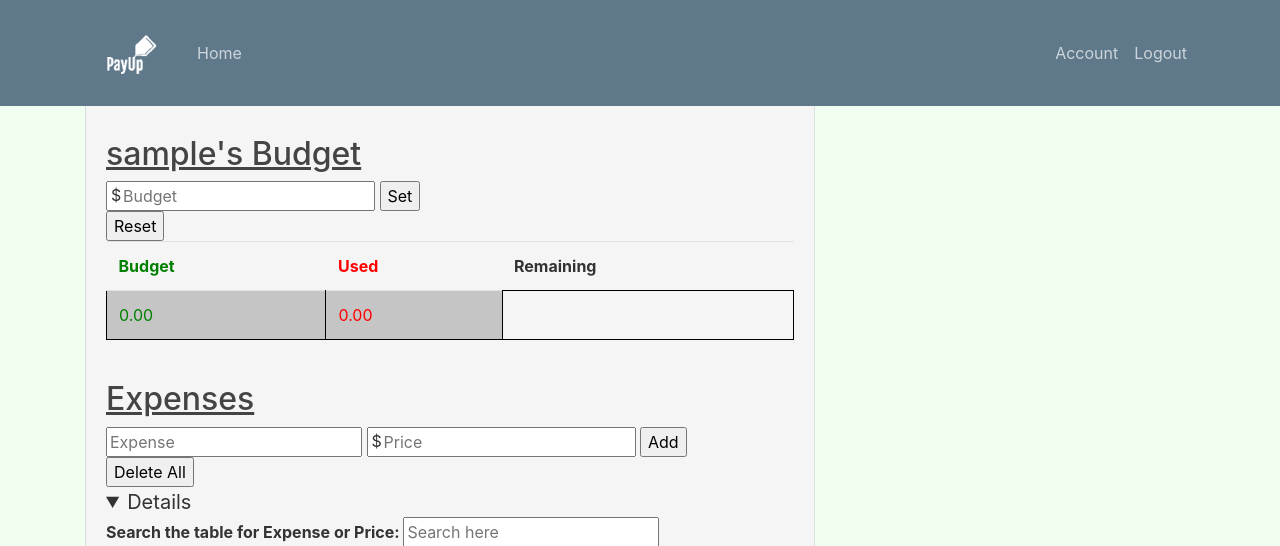
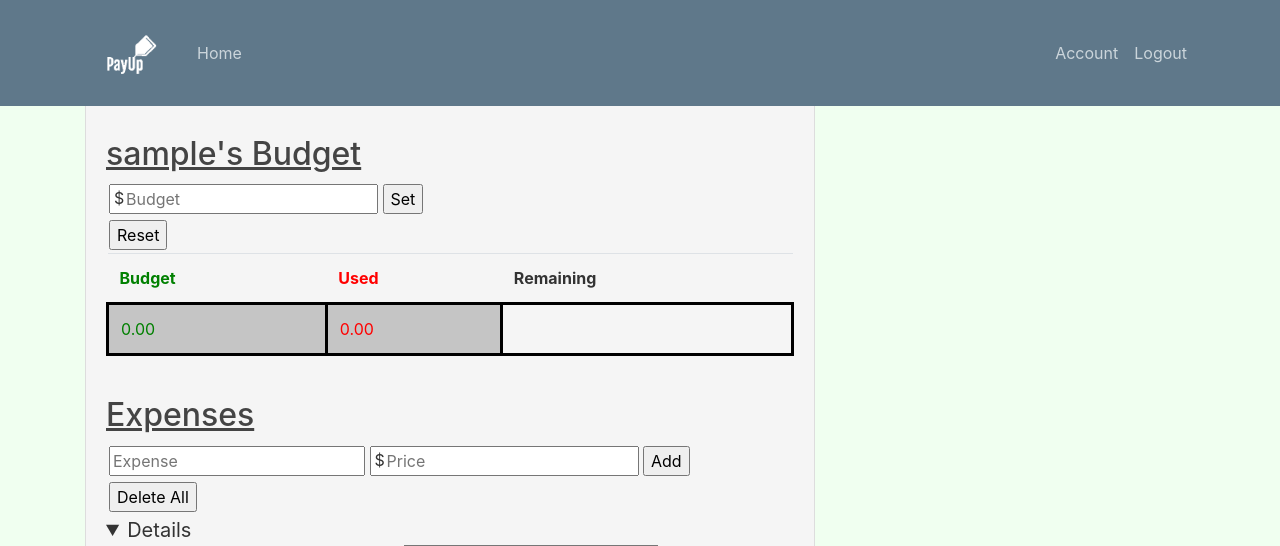
Before and after one commit to quong1/PayUp, a Flask app: page / in a window 1280 px wide. Shown: the top 546 px of the page. Run offline with Flask 2, Linux system fonts and the light colour scheme; the visitor is signed in with stand-in values (Sample User, id 1); data comes from the database, SQL or seed files in the repository; data that the repository does not hold is empty; some libraries are stand-ins or nearby versions.

Commit message:
made some cosmetic changes, formatted button layout

```diff
--- a/templates/home.html
+++ b/templates/home.html
@@ -17,7 +17,7 @@
             </form>
             <form method="POST" action="{{ url_for('reset_budget') }}">
                 {{ form.hidden_tag() }}
-                <input type="submit" value="Reset">
+                <input type="submit" class="form" value="Reset">
             </form>
         </div>
 
@@ -53,18 +53,22 @@
             </form>
             <form method="POST" action="{{ url_for('delete_all') }}">
                 {{ form.hidden_tag() }}
-                <input type="submit" value="Delete All">
+                <input type="submit" class="form" value="Delete All">
             </form>
         </div>
         <style type="text/css">
             tr:nth-of-type(2n) {
-                border: 1px solid black;
+                border: solid black;
                 background-color: rgba(150, 150, 150, 0.5);
             }
 
             td {
                 padding: 8px 8px;
-                border: 1px solid black;
+                border: solid black;
+            }
+
+            form {
+                padding: 3px 3px;
             }
         </style>
         <details open>
```
